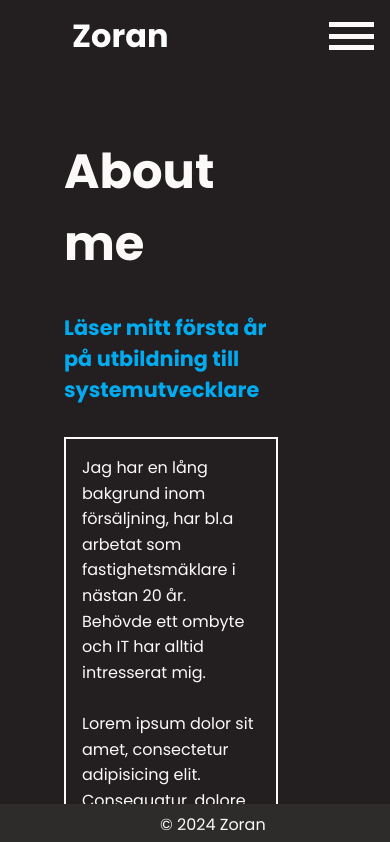
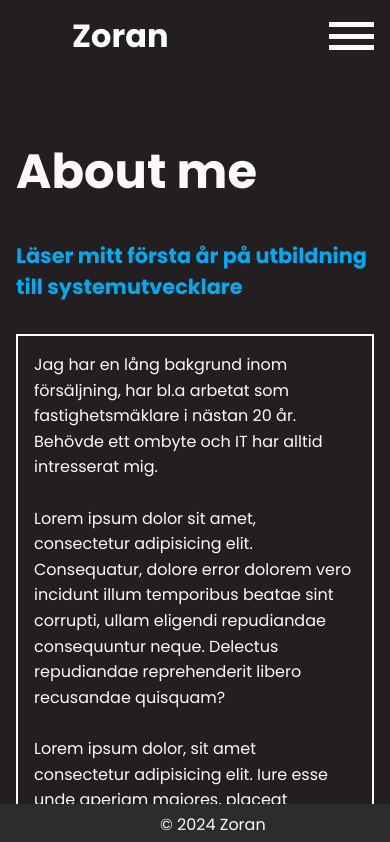
Before and after one commit to ZoranDotNet/frontend-labb2, a React (Vite) app: page /about in a window 390 px wide. Shown: the top 842 px of the page. Built offline with nearby package versions, Linux system fonts and the light colour scheme.

Commit message:
edit css in aboutpage

```diff
--- a/src/style.css
+++ b/src/style.css
@@ -26,6 +26,7 @@ img {
 /*
 Index
 */
+
 body {
   font-family: poppins, sans-serif;
   background-color: var(--background-color);
@@ -212,6 +213,7 @@ nav a:hover {
   .about-me {
     flex-direction: column;
   }
+
   .about-me-pic {
     margin: 2rem auto;
   }
@@ -438,6 +440,13 @@ ABOUT ME
   margin-top: 6rem;
   padding: 1rem 2rem;
   margin-bottom: 8rem;
+}
+
+@media screen and (max-width: 700px) {
+  .main-info {
+    padding: 1rem 1rem;
+    margin: 0;
+  }
 }
 
 /*
```
Also changed, not shown: 5 other files (tests, documents, lock files or other folders).
